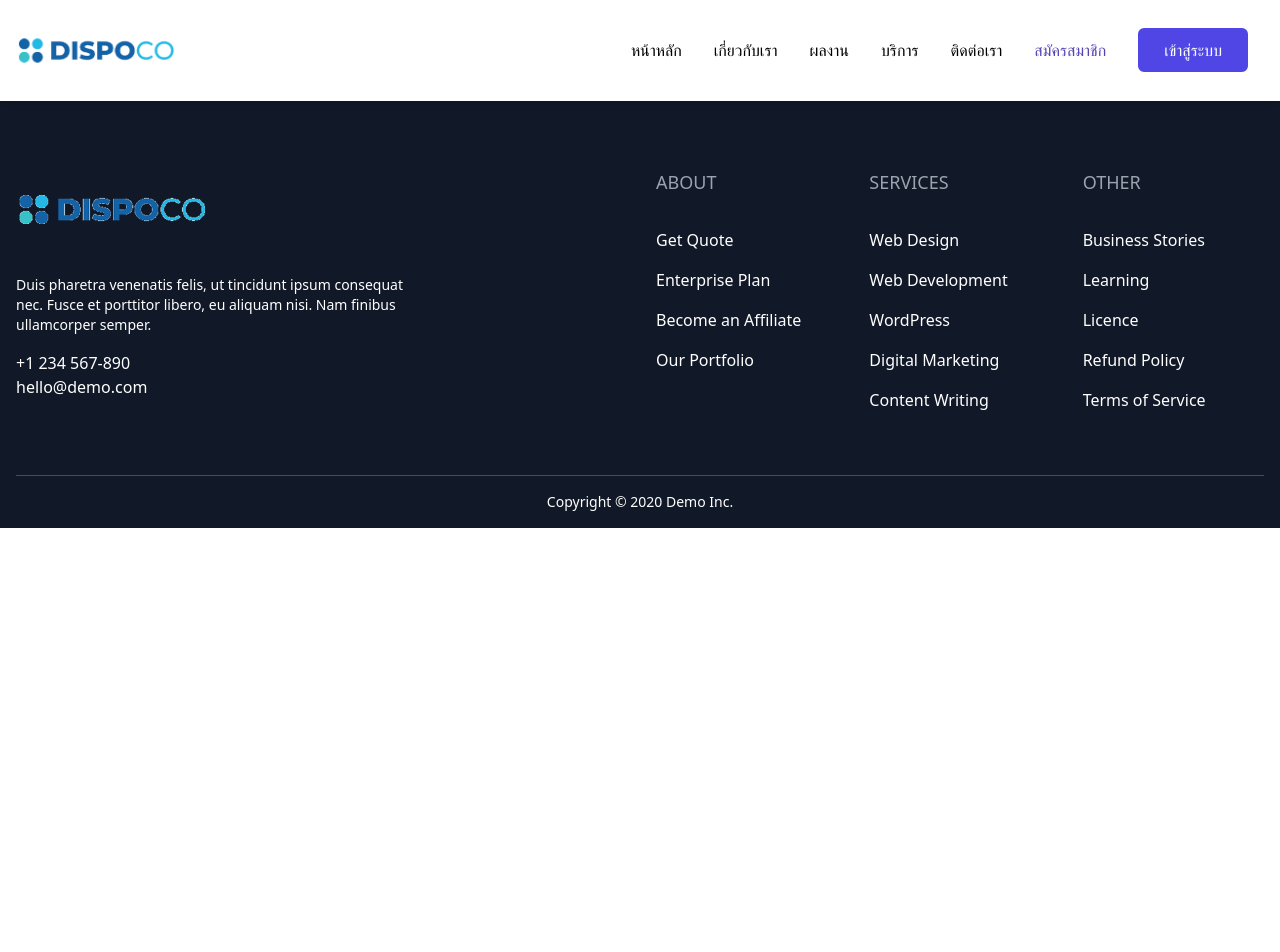
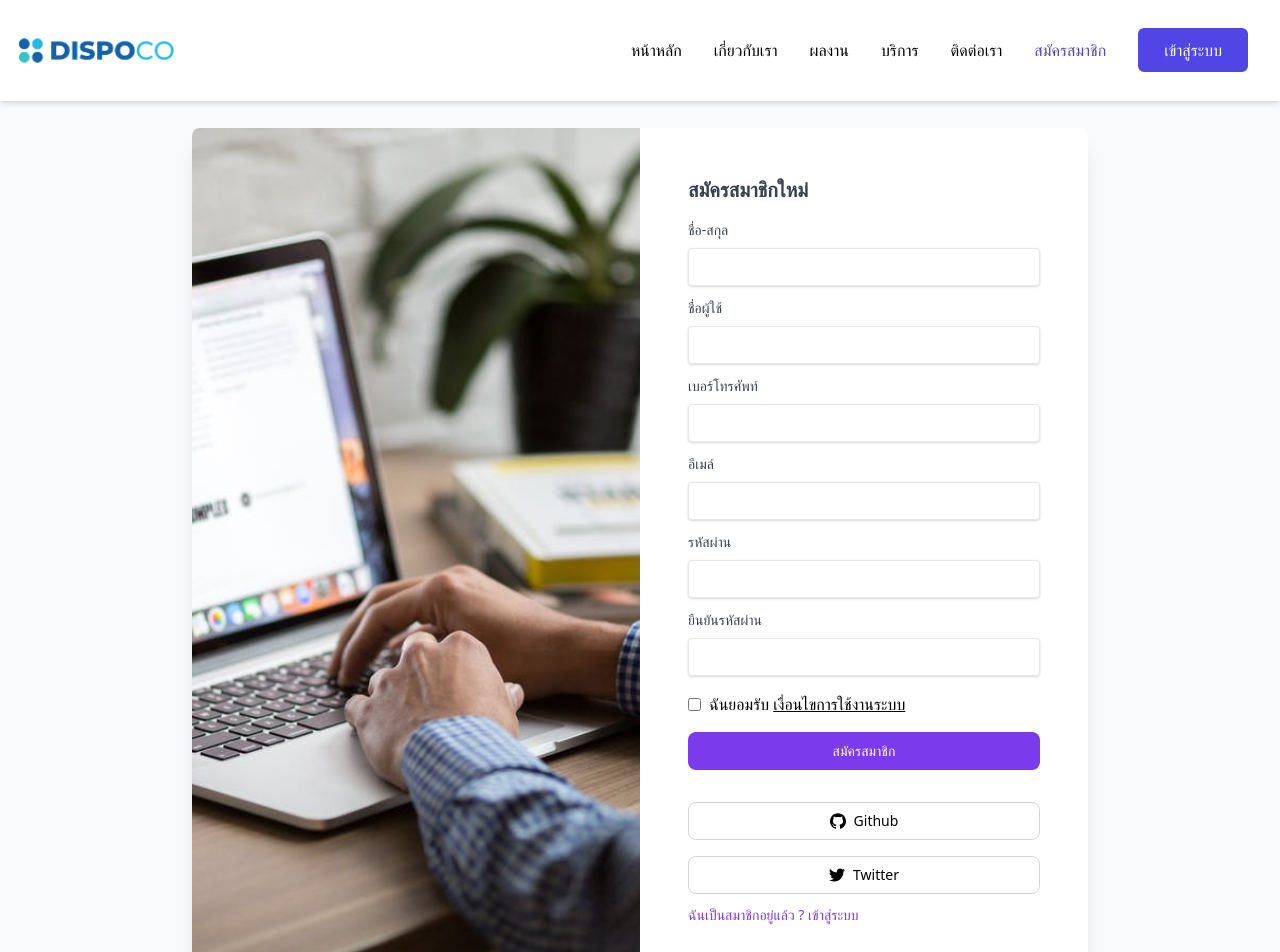
Before and after one commit to patipark/laravel8-vuejs3-inventory, a Vue app in the folder frontend/: page /register in a window 1280 px wide. Shown: the top 952 px of the page. Before the commit the page ends 800 px from the top, so only its background shows below. Built offline with nearby package versions, Linux system fonts and the light colour scheme.

Commit message:
แก้ไขหน้าสมัครสมาชิกใหม่

```diff
--- a/frontend/src/views/frontend/Register.vue
+++ b/frontend/src/views/frontend/Register.vue
@@ -1,6 +1,92 @@
 <template>
-  <h1>Register Page</h1>
-  <p>
-    Lorem ipsum dolor sit amet consectetur adipisicing elit. Reprehenderit, facere sunt unde quis distinctio quibusdam. Numquam nisi provident nesciunt obcaecati suscipit officiis necessitatibus praesentium, saepe itaque. Quae amet officia deleniti!
-  </p>
+    <div class="pt-32 flex items-center min-h-screen p-6 bg-gray-50 dark:bg-gray-900">
+      <div class="flex-1 h-full max-w-4xl mx-auto overflow-hidden bg-white rounded-lg shadow-xl dark:bg-gray-800">
+        <div class="flex flex-col overflow-y-auto md:flex-row">
+          <div class="h-32 md:h-auto md:w-1/2">
+            <img
+              aria-hidden="true"
+              class="object-cover w-full h-full dark:hidden"
+              src="@/assets/img/create-account-office.jpeg"
+              alt="Office"/>
+            <img
+              aria-hidden="true"
+              class="hidden object-cover w-full h-full dark:block"
+              src="@/assets/img/create-account-office-dark.jpeg"
+              alt="Office"/>
+          </div>
+
+          <div class="flex items-center justify-center p-6 sm:p-12 md:w-1/2">
+
+            <div class="w-full">
+
+              <h1 class="mb-4 text-xl font-semibold text-gray-700 dark:text-gray-200">สมัครสมาชิกใหม่</h1>
+
+              <form>
+
+                <label class="block text-gray-700 text-sm mb-2" for="fullname">ชื่อ-สกุล</label>
+                <input class="shadow appearance-none border rounded w-full py-2 px-3 text-gray-700 leading-tight" id="fullname" type="text">
+
+                <label class="block text-gray-700 text-sm mt-3 mb-2" for="username">ชื่อผู้ใช้</label>
+                <input class="shadow appearance-none border rounded w-full py-2 px-3 text-gray-700 leading-tight" id="username" type="text">
+
+                <label class="block text-gray-700 text-sm mt-3 mb-2" for="mobile">เบอร์โทรศัพท์</label>
+                <input class="shadow appearance-none border rounded w-full py-2 px-3 text-gray-700 leading-tight" id="mobile" type="text">
+
+                <label class="block text-gray-700 text-sm mt-3 mb-2" for="email">อีเมล์</label>
+                <input class="shadow appearance-none border rounded w-full py-2 px-3 text-gray-700 leading-tight" id="email" type="text" autocomplete="email">
+
+                <label class="block text-gray-700 text-sm mt-3 mb-2" for="password">รหัสผ่าน</label>
+                <input class="shadow appearance-none border rounded w-full py-2 px-3 text-gray-700 leading-tight" id="password" type="password" autocomplete="current-password">
+
+                <label class="block text-gray-700 text-sm mt-3 mb-2" for="confirm_password">ยืนยันรหัสผ่าน</label>
+                <input class="shadow appearance-none border rounded w-full py-2 px-3 text-gray-700 leading-tight" id="confirm_password" type="password" autocomplete="current-password">
+
+                <p class="my-4"></p>
+
+                <label class="flex items-center dark:text-gray-400">
+                  <input type="checkbox" class="text-purple-600 form-checkbox focus:border-purple-400 focus:outline-none focus:shadow-outline-purple dark:focus:shadow-outline-gray"/>
+                  <span class="ml-2">ฉันยอมรับ <span class="underline">เงื่อนไขการใช้งานระบบ</span>
+                  </span>
+                </label>
+
+                <input type="button"
+                    class="block w-full px-4 py-2 mt-4 text-sm font-medium leading-5 text-center text-white transition-colors duration-150 bg-purple-600 border border-transparent rounded-lg cursor-pointer active:bg-purple-600 hover:bg-purple-700" value="สมัครสมาชิก">
+              </form>
+
+              <p class="my-8"></p>
+
+              <button
+                class="flex items-center justify-center w-full px-4 py-2 text-sm font-medium leading-5  transition-colors duration-150 border border-gray-300 rounded-lg dark:text-gray-400 active:bg-transparent hover:border-gray-500 focus:border-gray-500 active:text-gray-500 focus:outline-none focus:shadow-outline-gray">
+                <svg
+                  class="w-4 h-4 mr-2"
+                  aria-hidden="true"
+                  viewBox="0 0 24 24"
+                  fill="currentColor">
+                  <path
+                    d="M12 .297c-6.63 0-12 5.373-12 12 0 5.303 3.438 9.8 8.205 11.385.6.113.82-.258.82-.577 0-.285-.01-1.04-.015-2.04-3.338.724-4.042-1.61-4.042-1.61C4.422 18.07 3.633 17.7 3.633 17.7c-1.087-.744.084-.729.084-.729 1.205.084 1.838 1.236 1.838 1.236 1.07 1.835 2.809 1.305 3.495.998.108-.776.417-1.305.76-1.605-2.665-.3-5.466-1.332-5.466-5.93 0-1.31.465-2.38 1.235-3.22-.135-.303-.54-1.523.105-3.176 0 0 1.005-.322 3.3 1.23.96-.267 1.98-.399 3-.405 1.02.006 2.04.138 3 .405 2.28-1.552 3.285-1.23 3.285-1.23.645 1.653.24 2.873.12 3.176.765.84 1.23 1.91 1.23 3.22 0 4.61-2.805 5.625-5.475 5.92.42.36.81 1.096.81 2.22 0 1.606-.015 2.896-.015 3.286 0 .315.21.69.825.57C20.565 22.092 24 17.592 24 12.297c0-6.627-5.373-12-12-12"
+                  />
+                </svg>
+                Github
+              </button>
+              <button
+                class="flex items-center justify-center w-full px-4 py-2 mt-4 text-sm font-medium leading-5 transition-colors duration-150 border border-gray-300 rounded-lg dark:text-gray-400 active:bg-transparent hover:border-gray-500 focus:border-gray-500 active:text-gray-500 focus:outline-none focus:shadow-outline-gray">
+                <svg
+                  class="w-4 h-4 mr-2"
+                  aria-hidden="true"
+                  viewBox="0 0 24 24"
+                  fill="currentColor">
+                  <path
+                    d="M23.954 4.569c-.885.389-1.83.654-2.825.775 1.014-.611 1.794-1.574 2.163-2.723-.951.555-2.005.959-3.127 1.184-.896-.959-2.173-1.559-3.591-1.559-2.717 0-4.92 2.203-4.92 4.917 0 .39.045.765.127 1.124C7.691 8.094 4.066 6.13 1.64 3.161c-.427.722-.666 1.561-.666 2.475 0 1.71.87 3.213 2.188 4.096-.807-.026-1.566-.248-2.228-.616v.061c0 2.385 1.693 4.374 3.946 4.827-.413.111-.849.171-1.296.171-.314 0-.615-.03-.916-.086.631 1.953 2.445 3.377 4.604 3.417-1.68 1.319-3.809 2.105-6.102 2.105-.39 0-.779-.023-1.17-.067 2.189 1.394 4.768 2.209 7.557 2.209 9.054 0 13.999-7.496 13.999-13.986 0-.209 0-.42-.015-.63.961-.689 1.8-1.56 2.46-2.548l-.047-.02z"/>
+                </svg>
+                Twitter
+              </button>
+
+              <p class="mt-2">
+                <router-link to="/login" class="text-sm font-medium text-purple-600 dark:text-purple-400 hover:underline">ฉันเป็นสมาชิกอยู่แล้ว ? เข้าสู่ระบบ</router-link>
+              </p>
+            </div>
+          </div>
+        </div>
+      </div>
+    </div>
 </template>
```
